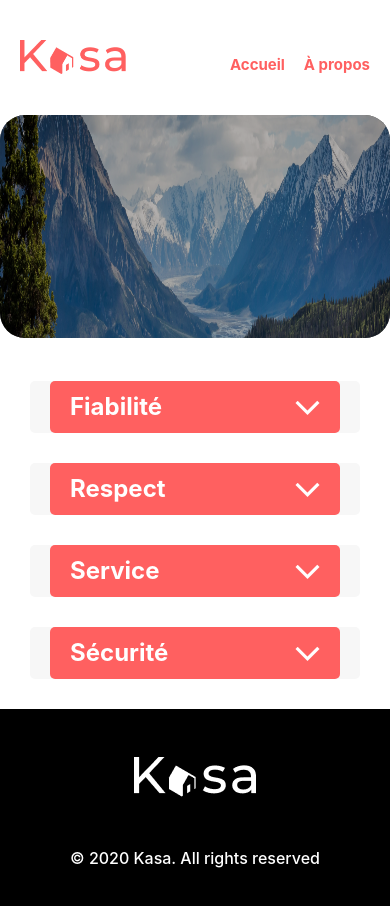
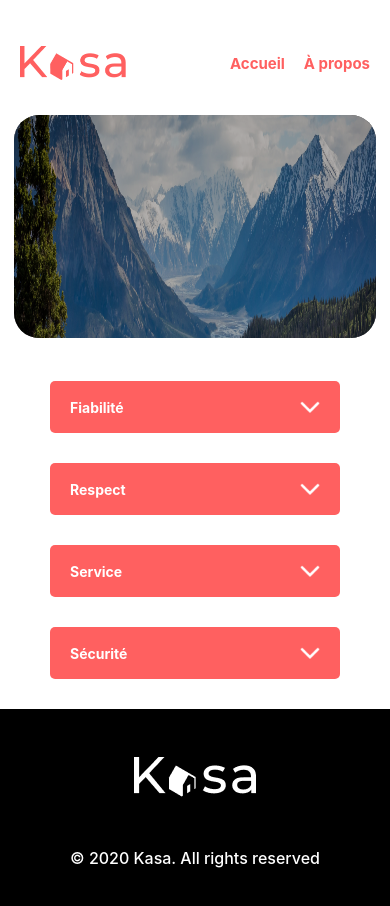
Before and after one commit to Melvin-Z-33/CaloreAlain_P11_06122021-, a React (Create React App) app: page /about in a window 390 px wide. Shown: the top 906 px of the page. Built offline with nearby package versions, Linux system fonts and the light colour scheme.

Commit message:
version 1.0.0

```diff
--- a/src/components/Rating.jsx
+++ b/src/components/Rating.jsx
@@ -15,10 +15,10 @@ export default class Ratings extends React.Component {
 		const starGrey = starMaximum - this.state.etoile.rate;
 
 		for (let i = 0; i < this.state.etoile.rate; i++) {
-			arrayOfStar.push(<i key={'star-full' + '-' + i} className="fas fa-star full"></i>);
+			arrayOfStar.push(<i key={'star-full-' + i} className="fas fa-star full"></i>);
 		}
 		for (let j = 0; j < starGrey; j++) {
-			arrayOfStar.push(<i key={'star-blank' + '-' + j} className="fas fa-star blank"></i>);
+			arrayOfStar.push(<i key={'star-blank-' + j} className="fas fa-star blank"></i>);
 		}
 
 		return <div>{arrayOfStar}</div>;
--- a/src/pages/Housings.jsx
+++ b/src/pages/Housings.jsx
@@ -1,7 +1,6 @@
 import React from 'react';
 import Carousel from '../components/Carroussel';
 import Dropdown from '../components/Dropdown';
-import DropdownBlock from '../components/DropdownBlock';
 import Header from '../components/Header';
 import Host from '../components/Host';
 import Rating from '../components/Rating';
@@ -19,45 +18,45 @@ export default class Housings extends React.Component {
 		const index = housings.findIndex((housing) => {
 			return housing.id === queryString_url_id;
 		});
-		let Content = "<div aria-label='étoiles'>";
-		let Star = 'blank';
+		// let Content = "<div aria-label='étoiles'>";
+		// let Star = 'blank';
 
-		const test = () => {
-			for (let i = 1; i <= 5; i++) {
-				if (i <= housings[index].rating) Star = 'full';
-				Content += "<i className='fas fa-star " + Star + "'></i>";
-			}
-			Content += '</div>';
-			console.log('etoile' + ' ' + housings[index].rating);
-		};
+		// const test = () => {
+		// 	for (let i = 1; i <= 5; i++) {
+		// 		if (i <= housings[index].rating) Star = 'full';
+		// 		Content += "<i className='fas fa-star " + Star + "'></i>";
+		// 	}
+		// 	Content += '</div>';
+		// 	console.log('etoile' + ' ' + housings[index].rating);
+		// };
 
-		<div aria-label="1 étoile sur 5">
-			<i className="fas fa-star full"></i>
-			<i className="fas fa-star blank"></i>
-			<i className="fas fa-star blank"></i>
-			<i className="fas fa-star blank"></i>
-			<i className="fas fa-star blank"></i>
-		</div>;
+		// <div aria-label="1 étoile sur 5">
+		// 	<i className="fas fa-star full"></i>
+		// 	<i className="fas fa-star blank"></i>
+		// 	<i className="fas fa-star blank"></i>
+		// 	<i className="fas fa-star blank"></i>
+		// 	<i className="fas fa-star blank"></i>
+		// </div>;
 
-		let rating;
+		// let rating;
 
-		const putStar = (nbrOfStars) => {
-			const starMaximum = 5;
-			let starGrey = starMaximum - nbrOfStars;
-			const starFull = '<i className="fas fa-star full"></i> ';
-			const starBlank = '<i className="fas fa-star blank"></i> ';
-			rating = `"<div  className="rating" aria-label=\" ${nbrOfStars} étoile sur 5\">"`;
+		// const putStar = (nbrOfStars) => {
+		// 	const starMaximum = 5;
+		// 	let starGrey = starMaximum - nbrOfStars;
+		// 	const starFull = '<i className="fas fa-star full"></i> ';
+		// 	const starBlank = '<i className="fas fa-star blank"></i> ';
+		// 	rating = `"<div  className="rating" aria-label=\" ${nbrOfStars} étoile sur 5\">"`;
 
-			for (let i = 1; i < starMaximum; i++) {
-				rating += starFull;
-			}
-			for (let j = 0; j < starGrey; j++) {
-				rating += starBlank;
-			}
+		// 	for (let i = 1; i < starMaximum; i++) {
+		// 		rating += starFull;
+		// 	}
+		// 	for (let j = 0; j < starGrey; j++) {
+		// 		rating += starBlank;
+		// 	}
 
-			rating += '<div/>';
-			return rating;
-		};
+		// 	rating += '<div/>';
+		// 	return rating;
+		// };
 
 		return (
 			<>
@@ -77,7 +76,6 @@ export default class Housings extends React.Component {
 					<div className="host-rating">
 						<Host host={housings[index].host} />
 						<Rating rate={housings[index].rating} />
-						{/* {putStar(housings[index].rating)} */}
 					</div>
 				</div>
 				<div className="housing_dropdown">
--- a/src/styles/components/Carrousel.scss
+++ b/src/styles/components/Carrousel.scss
@@ -1,8 +1,4 @@
 @import '../_utility.scss';
-
-// .carousel_img {
-// 	margin: 0 auto;
-// }
 
 .carousel {
 	max-width: 1240px;
@@ -71,3 +67,9 @@
 		font-size: 26px;
 	}
 }
+
+@media screen and (max-width: 445px) {
+	.carousel_img {
+		height: 266px;
+	}
+}
--- a/src/styles/components/Dropdown.scss
+++ b/src/styles/components/Dropdown.scss
@@ -2,10 +2,10 @@
 
 .dropdown {
 	max-width: 1023px;
-
+	width: 100%;
 	height: auto;
 	margin: 0 auto 30px;
-	background-color: $color-lightgrey;
+	// background-color: $color-lightgrey;
 	color: $color-white;
 	border-radius: 5px;
 	position: relative;
@@ -23,14 +23,28 @@
 	}
 	.dropdown-text {
 		max-width: 1023px;
-
+		min-height: 141px;
 		height: auto;
 		left: 0px;
 		top: 38px;
-
 		background-color: $color-lightgrey;
 		color: $color-primary;
 		margin-bottom: 30px;
 		padding: 12px 27px 10px 18px;
 	}
 }
+
+@media screen and (max-width: 400px) {
+	.dropdown-header {
+		height: 33px;
+	}
+
+	.dropdown-title {
+		height: auto;
+		font-size: 14px;
+	}
+
+	.arrow {
+		height: 12px;
+	}
+}
--- a/src/styles/components/DropdownBlock.scss
+++ b/src/styles/components/DropdownBlock.scss
@@ -1,5 +1,7 @@
 @import '../_utility.scss';
 
 .block-info {
+	max-width: 89%;
 	height: auto;
+	margin: 0 auto;
 }
--- a/src/styles/components/Header.scss
+++ b/src/styles/components/Header.scss
@@ -121,7 +121,7 @@ nav-items {
 
 	.header_logo {
 		width: 145px;
-		height: 47px;
+		height: 35px;
 
 		img {
 			height: 34px;
@@ -129,13 +129,14 @@ nav-items {
 	}
 	nav {
 		width: 140px;
-		height: 47px;
+		height: 23px;
 		align-items: center;
 		justify-content: space-between;
 	}
 
 	.nav__link {
 		font-size: 15px;
-		line-height: 47px;
+		line-height: 34px;
+		height: 34px;
 	}
 }
--- a/src/styles/pages/About.scss
+++ b/src/styles/pages/About.scss
@@ -40,7 +40,9 @@
 		width: 330px;
 	}
 
-	.banner__about-img {
+	.banner__about {
 		// object-fit: fill;
+		width: 93%;
+		padding: 0;
 	}
 }
--- a/src/styles/pages/Housing.scss
+++ b/src/styles/pages/Housing.scss
@@ -22,10 +22,15 @@
 }
 
 .housing_dropdown {
+	width: 100%;
 	display: flex;
 	justify-content: space-between;
 	margin: 0 auto 30px;
 	padding-top: 30px;
+}
+
+.housing__dropdown-block {
+	width: 48%;
 }
 
 .housing_dropdown button {
@@ -39,8 +44,6 @@
 }
 
 .dropdown {
-	width: 582px;
-	// margin: 0;
 	ul {
 		margin: 0px;
 		border-radius: 10px;
@@ -50,14 +53,8 @@
 	}
 
 	.dropdown-text {
-		// height: 185px;
+		min-height: 180px;
 		top: 0;
-	}
-}
-
-@media screen and (max-width: 1370px) {
-	.dropdown {
-		width: 480px;
 	}
 }
 
@@ -69,6 +66,7 @@
 
 	.housing__dropdown-block {
 		margin-top: 23px;
+		width: 100%;
 	}
 
 	.dropdown-text {
@@ -86,9 +84,9 @@
 		padding: 0px;
 	}
 
-	header {
-		padding: 20px;
-	}
+	// header {
+	// 	padding: 20px;
+	// }
 
 	.carroussel {
 		padding: 20px;
@@ -137,9 +135,9 @@
 		padding: 0 10px;
 	}
 
-	.dropdown .dropdown-text {
-		top: 20px;
-	}
+	// .dropdown .dropdown-text {
+	// 	top: 20px;
+	// }
 }
 
 .carroussel {
```
